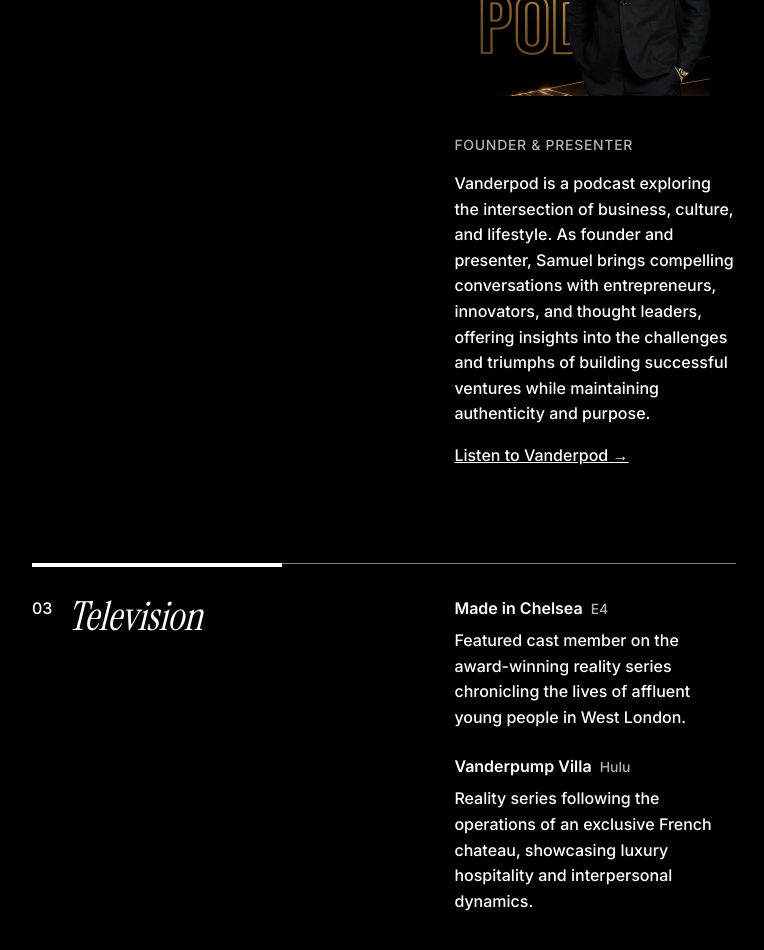
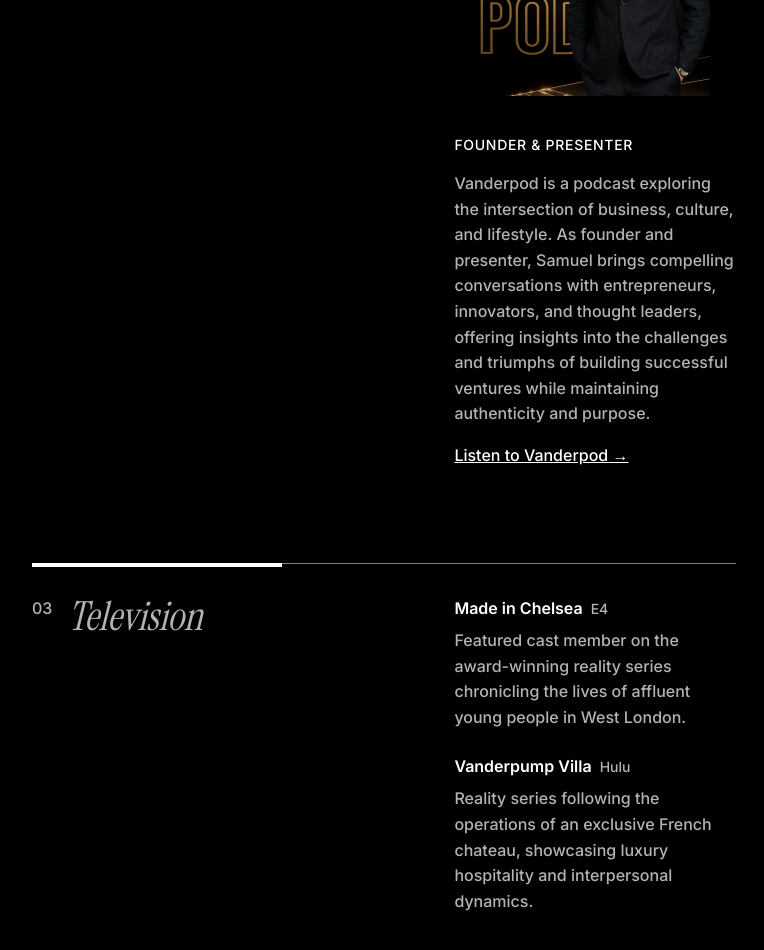
Before and after one commit to jackvdp/samuelvanderpump, a Next.js app: page / in a window 1280 px wide. Shown: the part 1800-2750 px from the top of the page, without its empty margins (32-796 px from the left). Built offline with nearby package versions, Linux system fonts and the light colour scheme.

Commit message:
Improve ui of text

```diff
--- a/src/components/content-sections.tsx
+++ b/src/components/content-sections.tsx
@@ -46,7 +46,7 @@
               {/* Role (if exists) */}
               {section.role && (
                 <p
-                  className="text-white/70"
+                  className="text-white"
                   style={{
                     fontFamily: "var(--font-inter)",
                     fontWeight: 500,
@@ -61,7 +61,7 @@
 
               {/* Description (if exists) */}
               {section.description && (
-                <p
+                <p className={"text-white/70"}
                   style={{
                     fontFamily: "var(--font-inter)",
                     fontWeight: 500,
@@ -121,6 +121,7 @@
                       </div>
                       {show.description && (
                         <p
+                            className={"text-white/70"}
                           style={{
                             fontFamily: "var(--font-inter)",
                             fontWeight: 500,
@@ -149,7 +150,7 @@
                           className="inline-block"
                         >
                           <h4
-                            className="text-white/70 hover:opacity-70 transition-opacity"
+                            className="text-white hover:opacity-70 transition-opacity"
                             style={{
                               fontFamily: "var(--font-inter)",
                               fontWeight: 600,
@@ -174,7 +175,7 @@
                         </h4>
                       )}
                       {charity.description && (
-                        <p
+                        <p className={"text-white/70"}
                           style={{
                             fontFamily: "var(--font-inter)",
                             fontWeight: 500,
--- a/src/components/section-card.tsx
+++ b/src/components/section-card.tsx
@@ -81,7 +81,7 @@
         <div className="hidden md:flex items-start gap-4">
           {/* Number */}
           <div
-            className="text-white flex-shrink-0"
+            className="text-white/70 flex-shrink-0"
             style={{
               fontFamily: "var(--font-inter)",
               fontWeight: 500,
@@ -93,7 +93,7 @@
 
           {/* Title */}
           <h3
-            className="text-white flex-shrink-0"
+            className="text-white/70 flex-shrink-0"
             style={{
               fontFamily: "var(--font-instrument-serif)",
               fontStyle: "italic",
@@ -120,7 +120,7 @@
           <div className="flex items-start gap-4 mb-4">
             {/* Number */}
             <div
-              className="text-white flex-shrink-0"
+              className="text-white/70 flex-shrink-0"
               style={{
                 fontFamily: "var(--font-inter)",
                 fontWeight: 500,
@@ -132,7 +132,7 @@
 
             {/* Title */}
             <h3
-              className="text-white flex-shrink-0"
+              className="text-white/70 flex-shrink-0"
               style={{
                 fontFamily: "var(--font-instrument-serif)",
                 fontStyle: "italic",
@@ -146,7 +146,7 @@
           </div>
 
           {/* Description below, aligned with title */}
-          <div className="text-white w-full" style={{ marginLeft: "calc(16px + 1rem)" }}>
+          <div className="text-white/70 w-full" style={{ marginLeft: "calc(16px + 1rem)" }}>
             {children}
           </div>
         </div>
```
